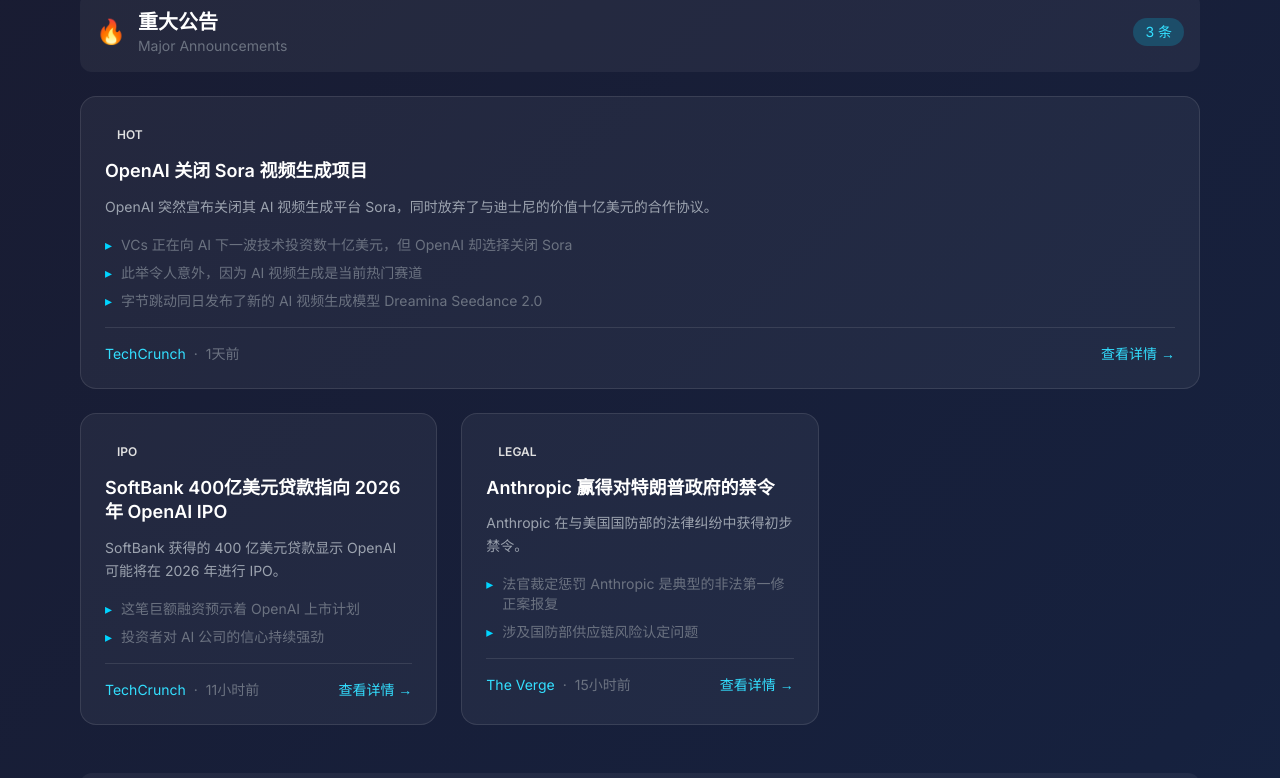
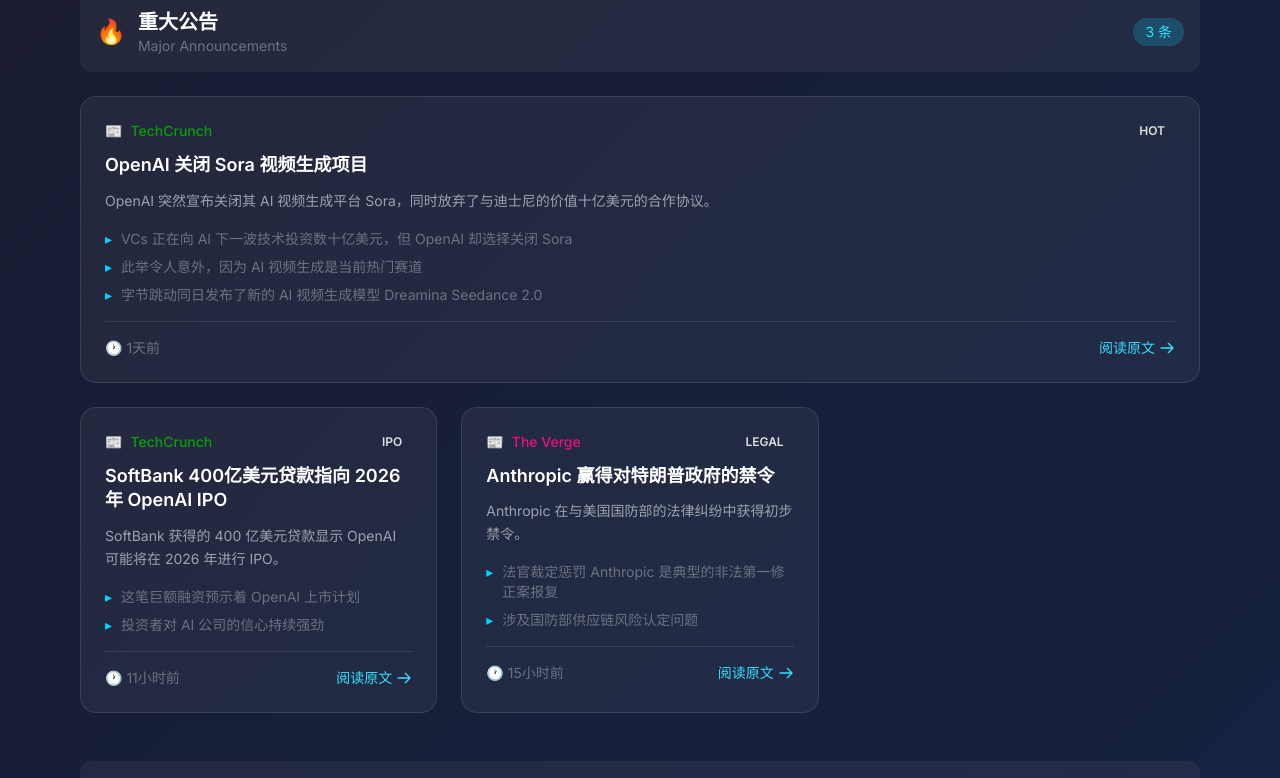
Before and after one commit to mbt1909432/ai-daily-news, a Next.js app: page / in a window 1280 px wide. Shown: the part 720-1498 px from the top of the page. Built offline with nearby package versions, Linux system fonts and the light colour scheme.

Commit message:
feat: improve source display with icons and colors

```diff
--- a/components/NewsCard.tsx
+++ b/components/NewsCard.tsx
@@ -1,11 +1,46 @@
 'use client';
 
-import { NewsItem, CATEGORY_CONFIG, BADGE_COLORS, Badge } from '@/lib/types';
+import { NewsItem, BADGE_COLORS, Badge } from '@/lib/types';
 
 interface NewsCardProps {
   news: NewsItem;
   featured?: boolean;
 }
+
+// 来源图标配置
+const SOURCE_ICONS: Record<string, string> = {
+  'TechCrunch': '📰',
+  'The Verge': '📰',
+  'VentureBeat': '📰',
+  'Reuters': '📡',
+  'MIT Technology Review': '📚',
+  'OpenAI': '🏢',
+  'Google': '🏢',
+  'Anthropic': '🏢',
+  'Meta': '🏢',
+  'Microsoft': '🏢',
+  'Apple': '🏢',
+  '机器之心': '🇨🇳',
+  '量子位': '🇨🇳',
+  'arXiv': '📄',
+};
+
+// 来源颜色配置
+const SOURCE_COLORS: Record<string, string> = {
+  'TechCrunch': '#0a9e0a',
+  'The Verge': '#e5127d',
+  'VentureBeat': '#117bb8',
+  'Reuters': '#ff8000',
+  'MIT Technology Review': '#000000',
+  'OpenAI': '#10a37f',
+  'Google': '#4285f4',
+  'Anthropic': '#d4a574',
+  'Meta': '#0668e1',
+  'Microsoft': '#00a4ef',
+  'Apple': '#555555',
+  '机器之心': '#000000',
+  '量子位': '#000000',
+};
 
 export default function NewsCard({ news, featured = false }: NewsCardProps) {
   const formatTime = (dateStr: string) => {
@@ -14,12 +49,21 @@
     const diffMs = now.getTime() - date.getTime();
     const diffHours = Math.floor(diffMs / (1000 * 60 * 60));
 
+    if (diffHours < 1) {
+      return '刚刚';
+    }
     if (diffHours < 24) {
       return `${diffHours}小时前`;
     }
     const diffDays = Math.floor(diffHours / 24);
+    if (diffDays < 7) {
       return `${diffDays}天前`;
+    }
+    return date.toLocaleDateString('zh-CN', { month: 'short', day: 'numeric' });
   };
+
+  const sourceIcon = SOURCE_ICONS[news.source] || '📰';
+  const sourceColor = SOURCE_COLORS[news.source] || '#00d4ff';
 
   return (
     <article
@@ -30,28 +74,40 @@
         ${featured ? 'md:col-span-2 lg:col-span-3' : ''}
       `}
     >
-      {/* Badge */}
+      {/* 顶部：来源 + Badge */}
+      <div className="flex items-center justify-between mb-3">
+        <a
+          href={news.sourceUrl}
+          target="_blank"
+          rel="noopener noreferrer"
+          className="flex items-center gap-2 text-sm hover:opacity-80 transition-opacity"
+          style={{ color: sourceColor }}
+        >
+          <span>{sourceIcon}</span>
+          <span className="font-medium">{news.source}</span>
+        </a>
         {news.badge && (
           <span
-          className={`inline-block px-3 py-1 rounded-full text-xs font-semibold mb-3 ${
-            BADGE_COLORS[news.badge as Badge] || 'bg-gray-600'
+            className={`px-2.5 py-0.5 rounded-full text-xs font-semibold ${
+              BADGE_COLORS[news.badge as Badge] || 'bg-gray-600 text-white'
             }`}
           >
             {news.badge}
           </span>
         )}
+      </div>
 
-      {/* Title */}
+      {/* 标题 */}
       <h3 className="text-lg font-semibold text-white mb-3 leading-snug">
         {news.title}
       </h3>
 
-      {/* Summary */}
+      {/* 摘要 */}
       <p className="text-gray-400 text-sm mb-4 leading-relaxed">
         {news.summary}
       </p>
 
-      {/* Points */}
+      {/* 要点 */}
       {news.points.length > 0 && (
         <ul className="mb-4 space-y-2">
           {news.points.map((point, index) => (
@@ -65,20 +121,21 @@
         </ul>
       )}
 
-      {/* Meta */}
-      <div className="flex items-center justify-between pt-4 border-t border-white/10 text-sm text-gray-500">
-        <div className="flex items-center gap-2">
-          <span className="text-primary-400">{news.source}</span>
-          <span>·</span>
-          <span>{formatTime(news.publishedAt)}</span>
-        </div>
+      {/* 底部：时间 + 链接 */}
+      <div className="flex items-center justify-between pt-4 border-t border-white/10 text-sm">
+        <span className="text-gray-500">
+          🕐 {formatTime(news.publishedAt)}
+        </span>
         <a
           href={news.sourceUrl}
           target="_blank"
           rel="noopener noreferrer"
-          className="text-primary-400 hover:text-primary-300 transition-colors"
+          className="text-primary-400 hover:text-primary-300 transition-colors flex items-center gap-1"
         >
-          查看详情 →
+          阅读原文
+          <svg className="w-4 h-4" fill="none" stroke="currentColor" viewBox="0 0 24 24">
+            <path strokeLinecap="round" strokeLinejoin="round" strokeWidth={2} d="M14 5l7 7m0 0l-7 7m7-7H3" />
+          </svg>
         </a>
       </div>
     </article>
```
Also changed, not shown: 1 other file (tests, documents, lock files or other folders). Lines whose indentation alone changed are shown as unchanged.
